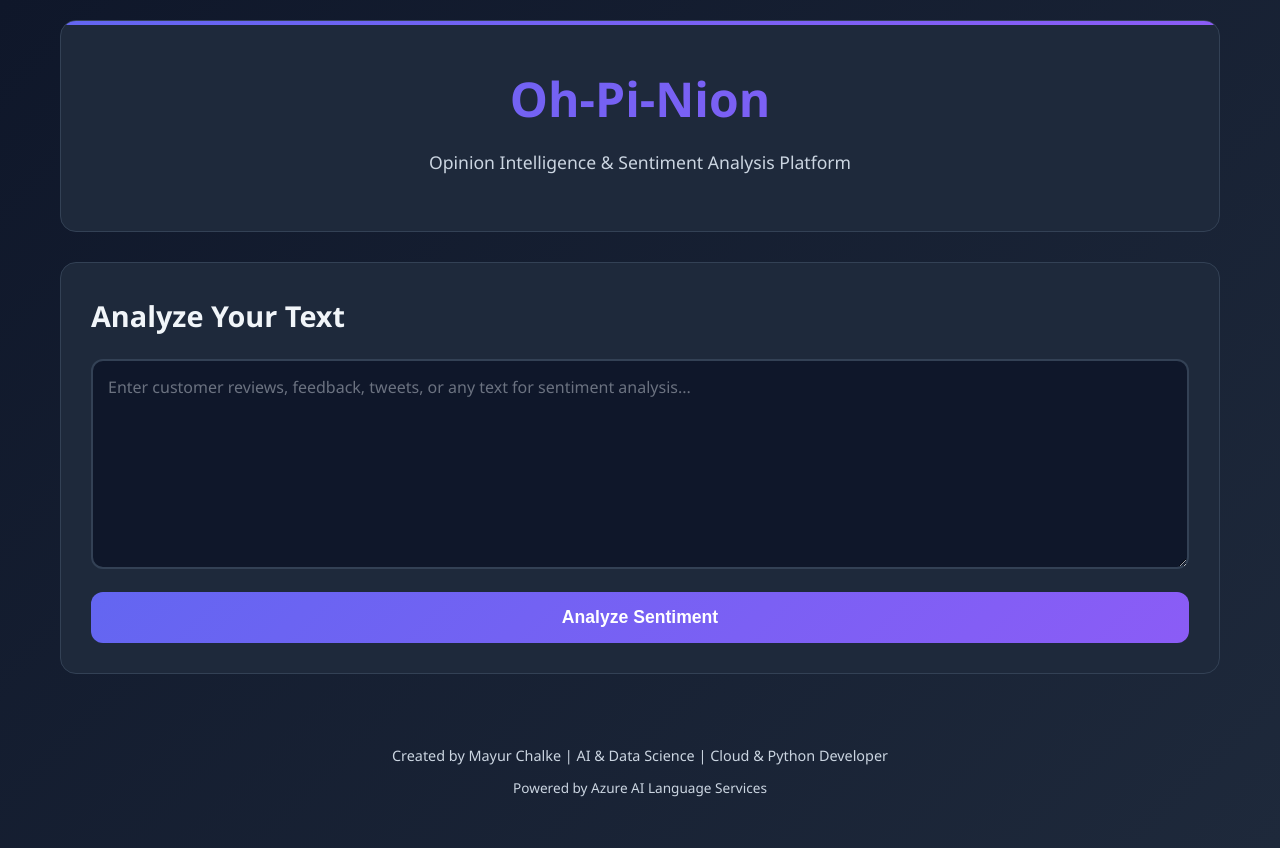
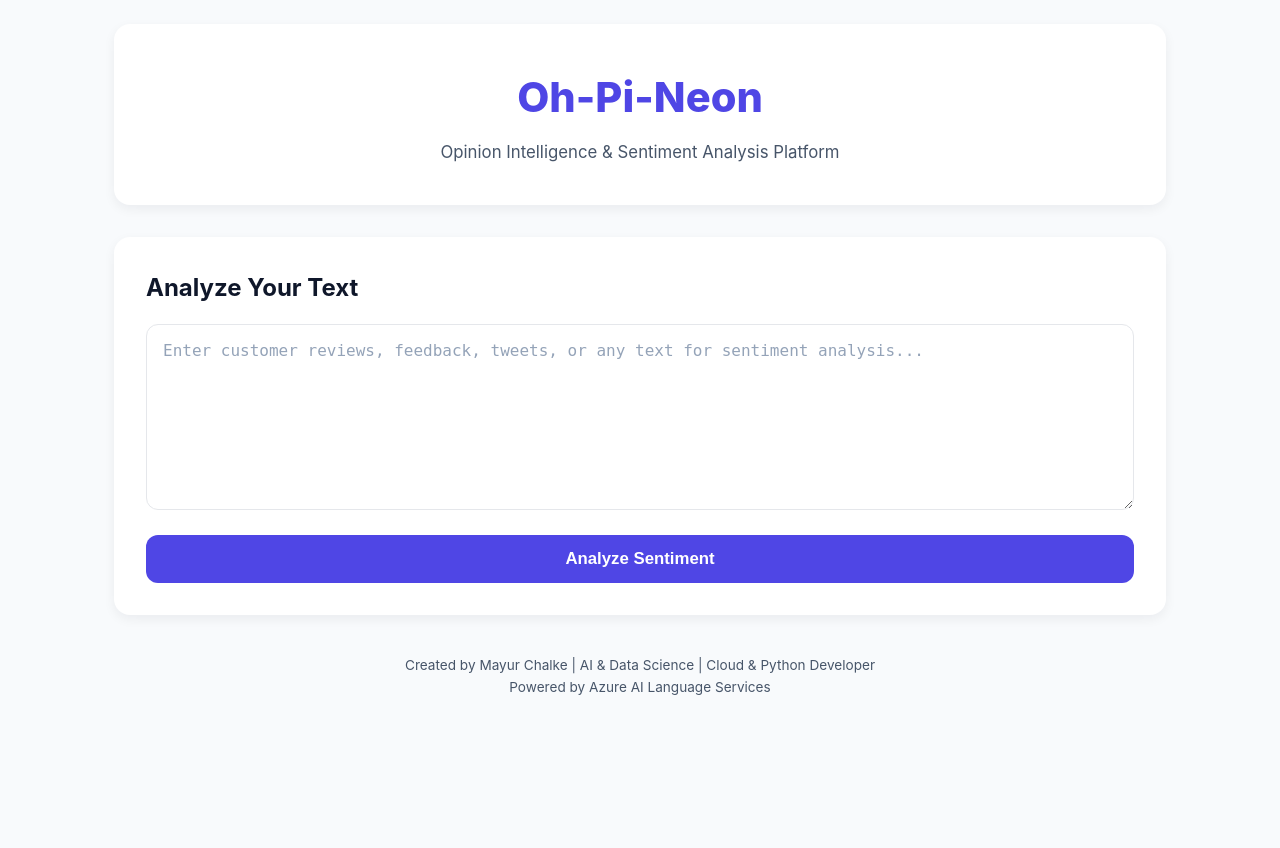
Before and after one commit to Mayur01-gg/Oh-Pi-Neon, a Flask app: page / in a window 1280 px wide. After the commit the page ends 695 px from the top, so only its background shows below. Run offline with Flask 3, Linux system fonts and the light colour scheme.

Commit message:
Enhance UI aesthetics and visual consistency

```diff
--- a/static/css/style.css
+++ b/static/css/style.css
@@ -6,139 +8,126 @@
 }
 
 :root {
-    --primary-color: #6366f1;
-    --secondary-color: #8b5cf6;
-    --success-color: #10b981;
-    --warning-color: #f59e0b;
-    --danger-color: #ef4444;
-    --neutral-color: #6b7280;
-    --bg-color: #0f172a;
-    --card-bg: #1e293b;
-    --text-primary: #f1f5f9;
-    --text-secondary: #cbd5e1;
-    --border-color: #334155;
+    --primary: #4f46e5;
+    --primary-soft: rgba(79, 70, 229, 0.12);
+    --success: #16a34a;
+    --warning: #f59e0b;
+    --danger: #dc2626;
+    --neutral: #6b7280;
+
+    --bg-main: #f8fafc;
+    --bg-card: #ffffff;
+
+    --text-primary: #0f172a;
+    --text-secondary: #475569;
+
+    --border-light: #e5e7eb;
+
+    --radius-lg: 16px;
+    --radius-md: 12px;
+    --radius-sm: 8px;
+
+    --shadow-sm: 0 4px 12px rgba(15, 23, 42, 0.06);
+    --shadow-md: 0 12px 30px rgba(15, 23, 42, 0.08);
 }
 
+/* ===========================
+   BASE
+=========================== */
 body {
-    font-family: 'Segoe UI', Tahoma, Geneva, Verdana, sans-serif;
-    background: linear-gradient(135deg, #0f172a 0%, #1e293b 100%);
+    font-family: "Inter", "Segoe UI", system-ui, sans-serif;
+    background: var(--bg-main);
     color: var(--text-primary);
     line-height: 1.6;
     min-height: 100vh;
 }
 
 .container {
-    max-width: 1200px;
+    max-width: 1100px;
     margin: 0 auto;
-    padding: 20px;
+    padding: 24px;
 }
 
-/* Header */
+/* ===========================
+   HEADER
+=========================== */
 .header {
+    background: var(--bg-card);
+    border-radius: var(--radius-lg);
+    padding: 40px 24px;
     text-align: center;
-    padding: 40px 20px;
-    background: var(--card-bg);
-    border-radius: 16px;
-    margin-bottom: 30px;
-    border: 1px solid var(--border-color);
-    position: relative;
-    overflow: hidden;
-}
-
-.header::before {
-    content: '';
-    position: absolute;
-    top: 0;
-    left: 0;
-    right: 0;
-    height: 4px;
-    background: linear-gradient(90deg, var(--primary-color), var(--secondary-color));
+    margin-bottom: 32px;
+    box-shadow: var(--shadow-sm);
 }
 
 .logo {
-    font-size: 3rem;
-    font-weight: 700;
-    background: linear-gradient(135deg, var(--primary-color), var(--secondary-color));
-    -webkit-background-clip: text;
-    -webkit-text-fill-color: transparent;
-    background-clip: text;
-    margin-bottom: 10px;
+    font-size: 2.6rem;
+    font-weight: 800;
+    color: var(--primary);
+    margin-bottom: 8px;
 }
 
 .tagline {
-    font-size: 1.1rem;
     color: var(--text-secondary);
-    margin-bottom: 15px;
+    font-size: 1.05rem;
 }
 
-.powered-by {
-    display: inline-block;
-    padding: 8px 16px;
-    background: rgba(99, 102, 241, 0.1);
-    border-radius: 20px;
-    font-size: 0.9rem;
-    color: var(--primary-color);
-    border: 1px solid rgba(99, 102, 241, 0.3);
-}
-
-/* Input Section */
+/* ===========================
+   INPUT SECTION
+=========================== */
 .input-section {
-    background: var(--card-bg);
-    padding: 30px;
-    border-radius: 16px;
-    margin-bottom: 30px;
-    border: 1px solid var(--border-color);
+    background: var(--bg-card);
+    padding: 32px;
+    border-radius: var(--radius-lg);
+    box-shadow: var(--shadow-sm);
+    margin-bottom: 32px;
 }
 
 .input-section h2 {
-    font-size: 1.8rem;
-    margin-bottom: 20px;
-    color: var(--text-primary);
+    font-size: 1.5rem;
+    margin-bottom: 16px;
 }
 
 #textInput {
     width: 100%;
-    padding: 15px;
-    background: var(--bg-color);
-    border: 2px solid var(--border-color);
-    border-radius: 12px;
-    color: var(--text-primary);
+    padding: 16px;
+    border-radius: var(--radius-md);
+    border: 1px solid var(--border-light);
     font-size: 1rem;
     resize: vertical;
-    transition: border-color 0.3s;
-    font-family: inherit;
+    transition: border 0.2s, box-shadow 0.2s;
 }
 
 #textInput:focus {
     outline: none;
-    border-color: var(--primary-color);
+    border-color: var(--primary);
+    box-shadow: 0 0 0 4px var(--primary-soft);
 }
 
 #textInput::placeholder {
-    color: var(--neutral-color);
+    color: #94a3b8;
 }
 
+/* ===========================
+   BUTTON
+=========================== */
 .btn-analyze {
     width: 100%;
-    padding: 15px;
-    margin-top: 15px;
-    background: linear-gradient(135deg, var(--primary-color), var(--secondary-color));
-    color: white;
+    margin-top: 18px;
+    padding: 14px;
+    border-radius: var(--radius-md);
+    background: var(--primary);
+    color: #fff;
     border: none;
-    border-radius: 12px;
-    font-size: 1.1rem;
+    font-size: 1.05rem;
     font-weight: 600;
     cursor: pointer;
-    transition: transform 0.2s, box-shadow 0.2s;
+    transition: transform 0.15s ease, box-shadow 0.15s ease;
 }
 
 .btn-analyze:hover {
-    transform: translateY(-2px);
-    box-shadow: 0 10px 25px rgba(99, 102, 241, 0.4);
-}
-
-.btn-analyze:active {
-    transform: translateY(0);
+    transform: translateY(-1px);
+    box-shadow: var(--shadow-md);
 }
 
 .btn-analyze:disabled {
@@ -279,126 +234,74 @@ body {
 }
 
 .keyphrase-tag {
-    padding: 10px 20px;
-    background: rgba(99, 102, 241, 0.2);
-    border: 1px solid var(--primary-color);
-    border-radius: 20px;
-    color: var(--text-primary);
-    font-size: 0.95rem;
-    transition: transform 0.2s, background 0.2s;
+    padding: 8px 16px;
+    background: var(--primary-soft);
+    color: var(--primary);
+    border-radius: 999px;
+    font-size: 0.9rem;
+    font-weight: 500;
 }
 
-.keyphrase-tag:hover {
-    transform: translateY(-2px);
-    background: rgba(99, 102, 241, 0.3);
-}
-
-/* Scores Grid */
+/* ===========================
+   SCORES
+=========================== */
 .scores-grid {
     display: grid;
-    grid-template-columns: repeat(auto-fit, minmax(150px, 1fr));
-    gap: 15px;
+    grid-template-columns: repeat(auto-fit, minmax(140px, 1fr));
+    gap: 16px;
 }
 
 .score-item {
-    padding: 20px;
-    border-radius: 12px;
+    background: #f8fafc;
+    border-radius: var(--radius-md);
+    padding: 18px;
     text-align: center;
-    border: 2px solid;
-}
-
-.score-item.positive {
-    background: rgba(16, 185, 129, 0.1);
-    border-color: var(--success-color);
-}
-
-.score-item.neutral {
-    background: rgba(107, 114, 128, 0.1);
-    border-color: var(--neutral-color);
-}
-
-.score-item.negative {
-    background: rgba(239, 68, 68, 0.1);
-    border-color: var(--danger-color);
 }
 
 .score-label {
-    display: block;
-    font-size: 0.9rem;
+    font-size: 0.85rem;
+    text-transform: uppercase;
     color: var(--text-secondary);
-    margin-bottom: 8px;
-    text-transform: uppercase;
-    font-weight: 600;
+    margin-bottom: 6px;
 }
 
 .score-value {
-    display: block;
-    font-size: 2rem;
+    font-size: 1.8rem;
     font-weight: 700;
 }
 
-/* Error Section */
-.error-section {
-    animation: fadeIn 0.5s ease-in;
+/* ===========================
+   ERROR
+=========================== */
+.error-message {
+    background: rgba(220, 38, 38, 0.12);
+    border-radius: var(--radius-md);
+    padding: 20px;
+    text-align: center;
+    color: var(--danger);
+    font-weight: 500;
 }
 
-.error-message {
-    background: rgba(239, 68, 68, 0.1);
-    border: 2px solid var(--danger-color);
-    padding: 20px;
-    border-radius: 12px;
+/* ===========================
+   FOOTER
+=========================== */
+.footer {
+    margin-top: 40px;
     text-align: center;
-}
-
-.error-icon {
-    font-size: 2rem;
-    display: block;
-    margin-bottom: 10px;
-}
-
-.error-message p {
-    color: var(--danger-color);
-    font-size: 1.1rem;
-}
-
-/* Footer */
-.footer {
-    text-align: center;
-    padding: 30px 20px;
-    margin-top: 40px;
     color: var(--text-secondary);
-    font-size: 0.9rem;
-}
-
-.footer-note {
-    margin-top: 10px;
     font-size: 0.85rem;
 }
 
-/* Responsive Design */
+/* ===========================
+   RESPONSIVE
+=========================== */
 @media (max-width: 768px) {
     .logo {
         font-size: 2rem;
     }
 
-    .tagline {
-        font-size: 1rem;
-    }
-
-    .input-section, .result-card {
+    .input-section,
+    .result-card {
         padding: 20px;
     }
-
-    .scores-grid {
-        grid-template-columns: 1fr;
-    }
-
-    .bar-item {
-        flex-direction: column;
-        align-items: flex-start;
-    }
-
-    .bar-wrapper {
-        width: 100%;
-    }
 }
--- a/templates/index.html
+++ b/templates/index.html
@@ -11,7 +11,7 @@
         <!-- Header Section -->
         <header class="header">
             <div class="logo-section">
-                <h1 class="logo">Oh-Pi-Nion</h1>
+                <h1 class="logo">Oh-Pi-Neon</h1>
                 <p class="tagline">Opinion Intelligence & Sentiment Analysis Platform</p>
             </div>
         </header>
```
Also changed, not shown: other parts of static/css/style.css (+43 -75 lines).
